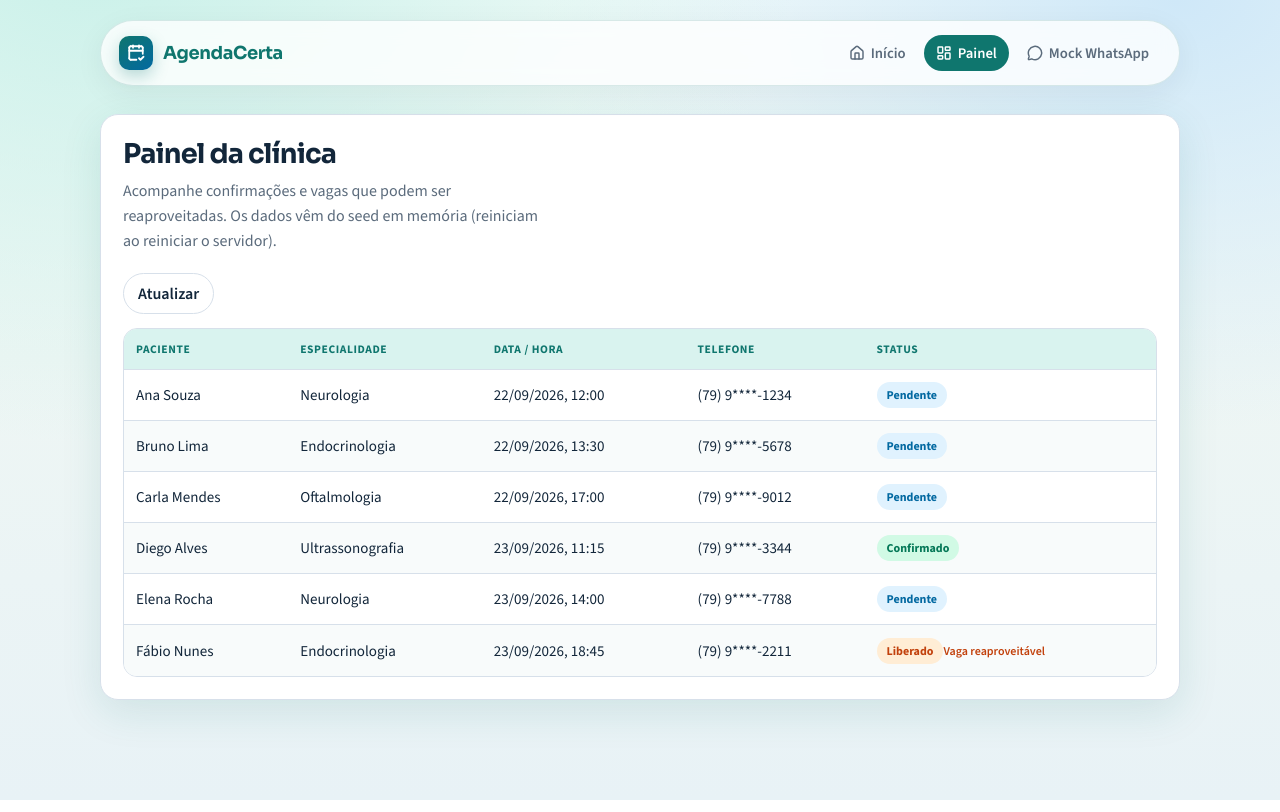
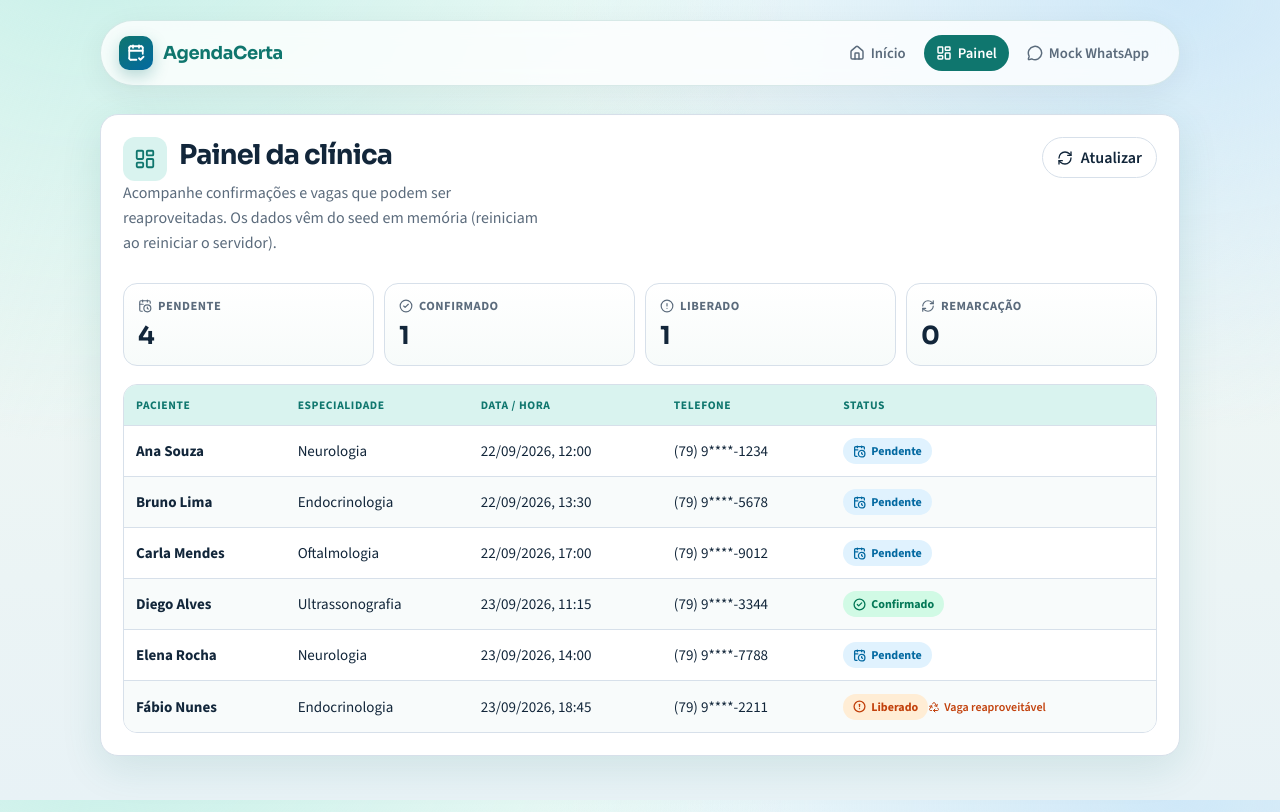
Before and after one commit to athena272/hackinova-2026, a Next.js app in the folder app/agendacerta/: page /painel in a window 1280 px wide. Built offline with nearby package versions, Linux system fonts and the light colour scheme.

Commit message:
feat(agendacerta): melhora painel com contadores e badges visuais
Adiciona resumo por status, ícones nos badges e tabela mais legível no painel da clínica, sem mudar a origem dos dados.

```diff
--- a/app/agendacerta/src/app/painel/page.tsx
+++ b/app/agendacerta/src/app/painel/page.tsx
@@ -1,6 +1,14 @@
 "use client";
 
-import { useCallback, useEffect, useState } from "react";
+import { useCallback, useEffect, useMemo, useState } from "react";
+import { motion } from "framer-motion";
+import {
+  CalendarClock,
+  CheckCircle2,
+  CircleAlert,
+  LayoutDashboard,
+  RefreshCw,
+} from "lucide-react";
 import type { Appointment } from "@/domain/appointment";
 import { AppointmentTable } from "@/components/AppointmentTable";
 
@@ -33,23 +41,84 @@ export default function PainelPage() {
     void load();
   }, [load]);
 
+  const stats = useMemo(() => {
+    const pendente = appointments.filter((a) => a.status === "pendente").length;
+    const confirmado = appointments.filter(
+      (a) => a.status === "confirmado",
+    ).length;
+    const liberado = appointments.filter((a) => a.status === "liberado").length;
+    const remarcacao = appointments.filter(
+      (a) => a.status === "remarcacao_solicitada",
+    ).length;
+    return { pendente, confirmado, liberado, remarcacao };
+  }, [appointments]);
+
   return (
-    <main className="card">
+    <motion.main
+      className="card"
+      initial={{ opacity: 0, y: 10 }}
+      animate={{ opacity: 1, y: 0 }}
+      transition={{ duration: 0.35 }}
+    >
+      <div className="page-header">
+        <div>
+          <div className="page-title-row">
+            <span className="page-icon" aria-hidden>
+              <LayoutDashboard size={22} />
+            </span>
             <h1>Painel da clínica</h1>
+          </div>
           <p className="lead">
-        Acompanhe confirmações e vagas que podem ser reaproveitadas. Os dados
-        vêm do seed em memória (reiniciam ao reiniciar o servidor).
+            Acompanhe confirmações e vagas que podem ser reaproveitadas. Os
+            dados vêm do seed em memória (reiniciam ao reiniciar o servidor).
           </p>
-      <div className="toolbar">
+        </div>
+        <div className="toolbar" style={{ marginBottom: 0 }}>
           <button type="button" onClick={() => void load()}>
+            <RefreshCw
+              size={16}
+              className={loading ? "spin" : undefined}
+              aria-hidden
+            />
             Atualizar
           </button>
         </div>
+      </div>
+
+      {!loading && !error ? (
+        <div className="stats-row">
+          <div className="stat">
+            <div className="stat-label">
+              <CalendarClock size={14} aria-hidden /> Pendente
+            </div>
+            <div className="stat-value">{stats.pendente}</div>
+          </div>
+          <div className="stat">
+            <div className="stat-label">
+              <CheckCircle2 size={14} aria-hidden /> Confirmado
+            </div>
+            <div className="stat-value">{stats.confirmado}</div>
+          </div>
+          <div className="stat">
+            <div className="stat-label">
+              <CircleAlert size={14} aria-hidden /> Liberado
+            </div>
+            <div className="stat-value">{stats.liberado}</div>
+          </div>
+          <div className="stat">
+            <div className="stat-label">
+              <RefreshCw size={14} aria-hidden /> Remarcação
+            </div>
+            <div className="stat-value">{stats.remarcacao}</div>
+          </div>
+        </div>
+      ) : null}
+
       {loading ? <p className="muted">Carregando…</p> : null}
       {error ? <p className="error">{error}</p> : null}
       {!loading && !error ? (
         <AppointmentTable appointments={appointments} />
       ) : null}
-    </main>
+    </motion.main>
   );
 }
--- a/app/agendacerta/src/components/AppointmentTable.tsx
+++ b/app/agendacerta/src/components/AppointmentTable.tsx
@@ -1,5 +1,6 @@
 import type { Appointment } from "@/domain/appointment";
 import { isSlotReusable } from "@/domain/appointment";
+import { Recycle } from "lucide-react";
 import { StatusBadge } from "./StatusBadge";
 
 type AppointmentTableProps = {
@@ -34,14 +35,19 @@ export function AppointmentTable({ appointments }: AppointmentTableProps) {
         <tbody>
           {appointments.map((appointment) => (
             <tr key={appointment.id}>
-              <td>{appointment.patientName}</td>
+              <td>
+                <strong>{appointment.patientName}</strong>
+              </td>
               <td>{appointment.specialty}</td>
               <td>{formatDateTime(appointment.scheduledAt)}</td>
               <td>{appointment.phoneMasked}</td>
               <td>
                 <StatusBadge status={appointment.status} />
                 {isSlotReusable(appointment.status) ? (
-                  <div className="reusable">Vaga reaproveitável</div>
+                  <div className="reusable">
+                    <Recycle size={12} aria-hidden />
+                    Vaga reaproveitável
+                  </div>
                 ) : null}
               </td>
             </tr>
--- a/app/agendacerta/src/components/StatusBadge.tsx
+++ b/app/agendacerta/src/components/StatusBadge.tsx
@@ -1,4 +1,10 @@
 import type { AppointmentStatus } from "@/domain/appointment";
+import {
+  CalendarClock,
+  CheckCircle2,
+  CircleAlert,
+  RefreshCcw,
+} from "lucide-react";
 
 const LABELS: Record<AppointmentStatus, string> = {
   pendente: "Pendente",
@@ -7,12 +13,23 @@ const LABELS: Record<AppointmentStatus, string> = {
   remarcacao_solicitada: "Remarcação",
 };
 
+const ICONS = {
+  pendente: CalendarClock,
+  confirmado: CheckCircle2,
+  liberado: CircleAlert,
+  remarcacao_solicitada: RefreshCcw,
+} as const;
+
 type StatusBadgeProps = {
   status: AppointmentStatus;
 };
 
 export function StatusBadge({ status }: StatusBadgeProps) {
+  const Icon = ICONS[status];
   return (
-    <span className={`badge badge-${status}`}>{LABELS[status]}</span>
+    <span className={`badge badge-${status}`}>
+      <Icon size={13} strokeWidth={2.4} aria-hidden />
+      {LABELS[status]}
+    </span>
   );
 }
```
Lines whose indentation alone changed are shown as unchanged.
